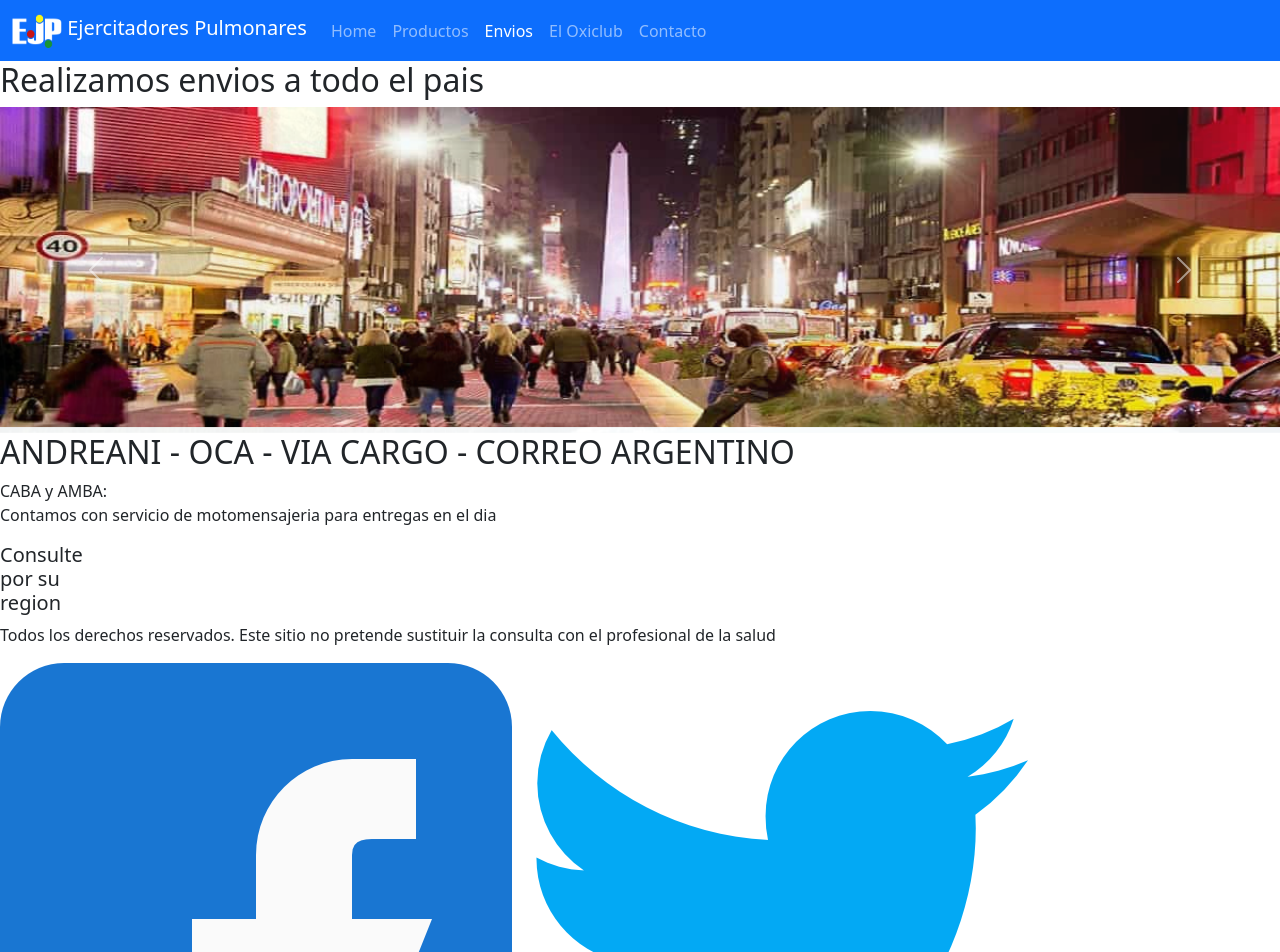
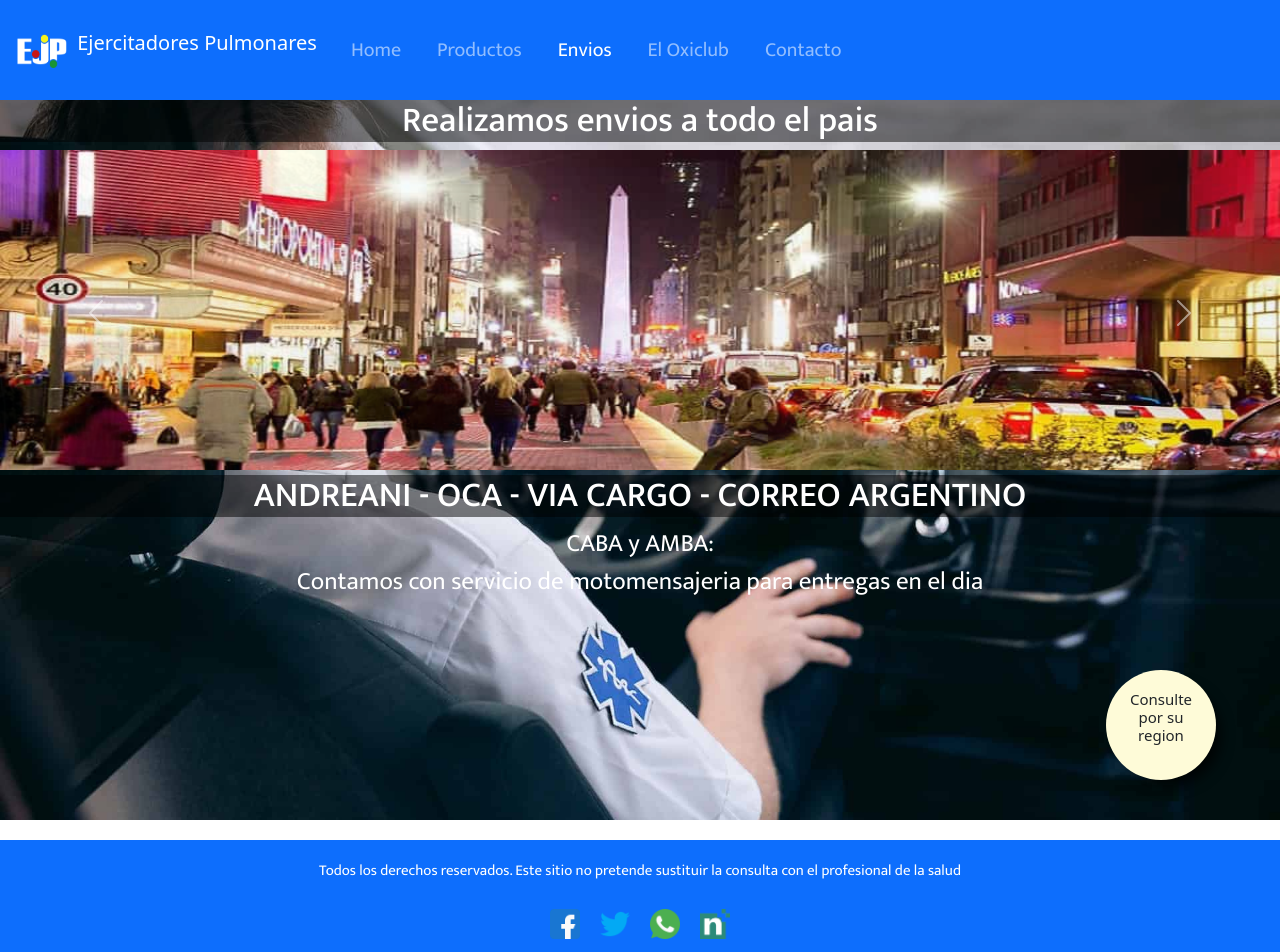
Before and after one commit to codenata/preentrega2-kreimer, a website: page pages/envios.html in a window 1280 px wide. Shown: the top 952 px of the page. Drawn offline with nearby package versions, Linux system fonts and the light colour scheme; the site is published under a folder, as on GitHub Pages, so addresses that start at the root find nothing.

Commit message:
funciona todo. ahora faltan extend y mixin

```diff
--- a/pages/envios.html
+++ b/pages/envios.html
@@ -7,7 +7,7 @@
     <!--BOOTSTRAP-->
     <link href="https://cdn.jsdelivr.net/npm/bootstrap@5.0.2/dist/css/bootstrap.min.css" rel="stylesheet" integrity="sha384-EVSTQN3/azprG1Anm3QDgpJLIm9Nao0Yz1ztcQTwFspd3yD65VohhpuuCOmLASjC" crossorigin="anonymous">
     <!--CSS-->
-    <link rel="stylesheet" href="/ccs/estilos.css">
+    <link rel="stylesheet" href="../ccs/estilos.css">
     <title>Ejercitadores Pulmonares para la respiracion. Consulte a un especialista!</title>
     <meta name="description" content="En nuestra tienda encontraras Productos y profesionales para ayudar a personas con limitaciones a recobrar la capacidad pulmonar. Somos expertos en insumos respiratorios.">
     <meta name="keywords" content="Ejercitador pulmonar, ejercicios respiratorios, rehabilitacion, alto rendimiento deportivo, rehabilitacion pulmonar on line, alta medica, home care, cuidados domiciliarios, terapia ocupacional, fonoaudiologia, tratamiento terapeutico, terapia respiratoria, kinesiologia respiratoria, equipamiento para deportistas, productos medicos, triballs, cliniflo, medicos recomiendan ejrcitadores pulmonares">
--- a/scss/components/_footer.scss
+++ b/scss/components/_footer.scss
@@ -15,19 +15,19 @@
         z-index: 100;
     }
 
-    div{
+    .iconos{
         display: flex;
         justify-content:center;
-        transition-duration: 2s;
-        transition-delay: 0s;
-        transition: 1s;
-        & div:hover{
-            transform: scale(1.1);
-        }
         img{
-            width: 30px;
+            transition-duration: 2s;
+            transition-delay: 0s;
+            transition: 1s;
+                width: 30px;
             height: 30px;
             margin: 10px;
+            &:hover{
+                transform: scale(1.1);
+            }
         }
     }
 }
```
Also changed, not shown: pages/contacto.html (+1 -1 lines), pages/el-oxiclub.html (+1 -1 lines), pages/productos.html (+1 -1 lines), ccs/estilos.css.
